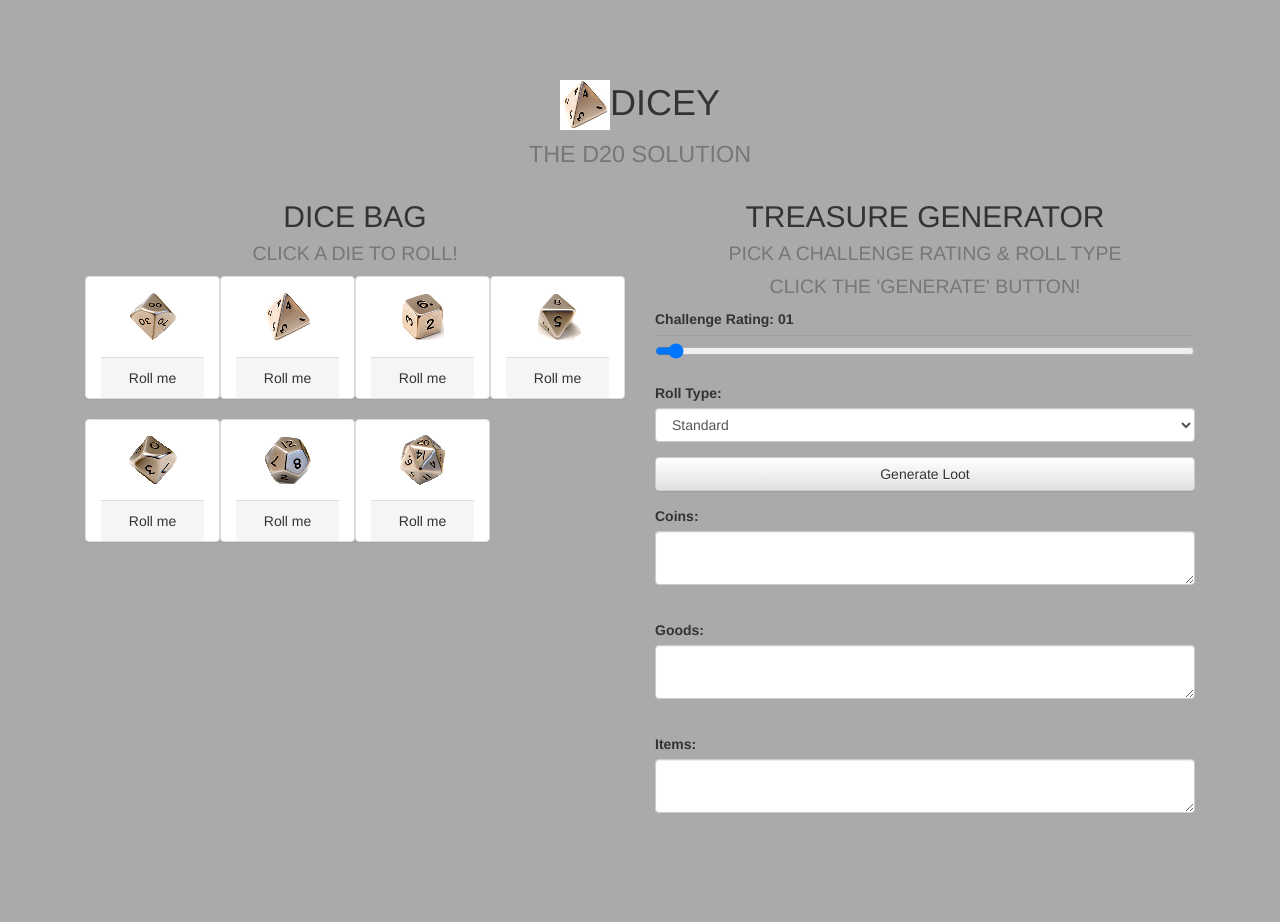
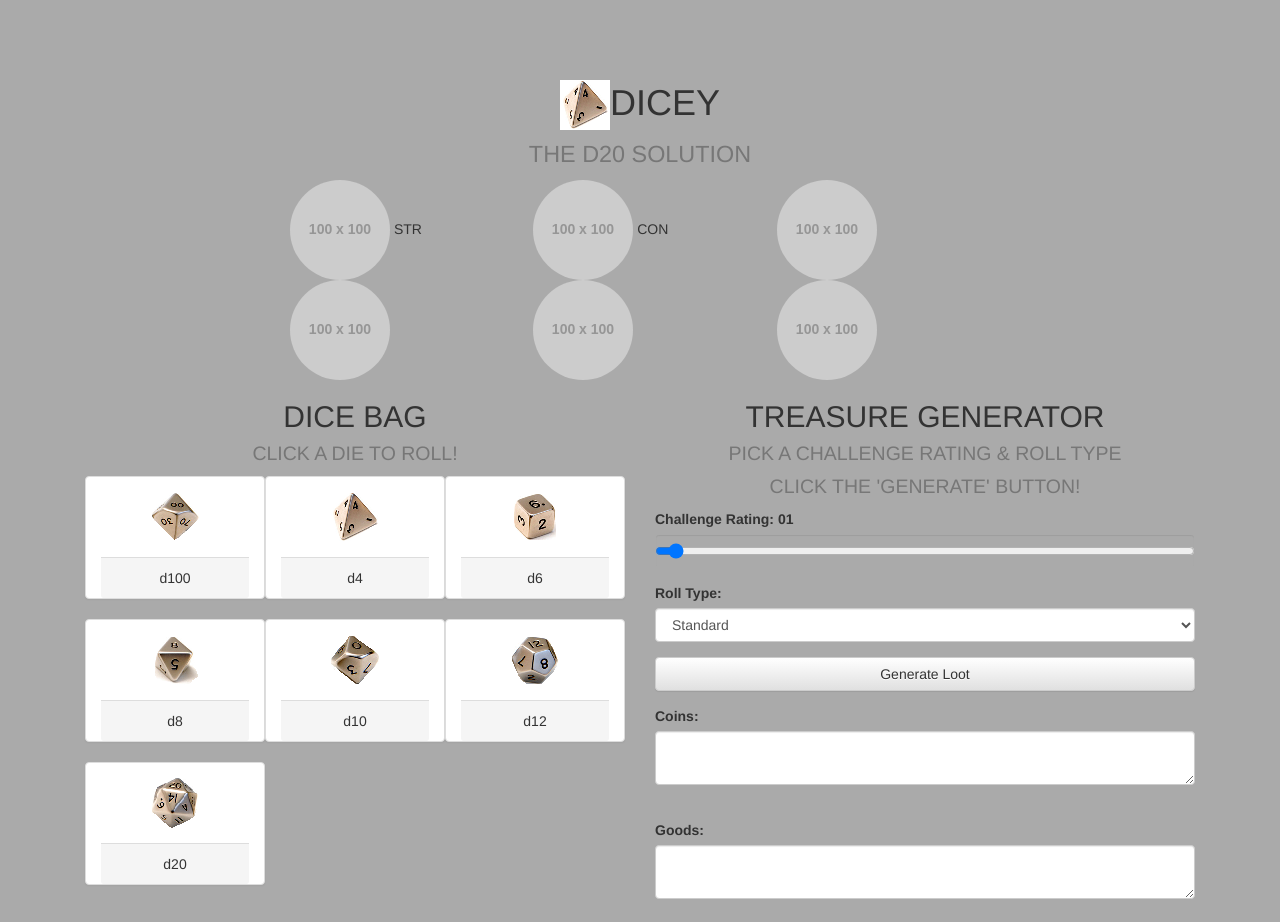
Before and after one commit to SamuelBristol/JS-Dicey, a website: page client/index.html in a window 1280 px wide. Shown: the top 922 px of the page. Before the commit the page ends 848 px from the top, so only its background shows below. Drawn offline with nearby package versions, Linux system fonts and the light colour scheme; placeholder pictures from the web are drawn by us.

Commit message:
Add CSS for Stat Roller. Need to position inner text properly. Modify text on Dice Bag to show what die is being rolled during the ROLLING text.

```diff
--- a/client/index.html
+++ b/client/index.html
@@ -40,63 +40,116 @@
     input::-webkit-inner-spin-button {
         -webkit-appearance: none;
     }
+
+	/* Responsive CSS for circles and vertically aligned text
+	   Author: https://github.com/littledice
+	   From: http://littledice.me/2014/04/16/responsive-circles-with-css/
+	   Date Gathered: 12/2/2015
+	*/
+	.circle {
+		margin-left: auto;
+		margin-right: auto;
+		border-radius: 50%;
+		width: 100%;
+		position: relative;
+	}
+
+	.circle:before {
+		content: "";
+		display: block;
+		padding-top: 100%;
+	}
+
+	.circle-inner {
+		position: absolute;
+		top: 0;
+		left: 0;
+		bottom: 0;
+		right: 0;
+		text-align: center;
+	}
   </style>
 </head>
 <body class="container">
 
   <h1 class="text-center text-uppercase"><img src="img/d4.png" />Dicey<br /><small>The D20 Solution</small></h1>
 
+  <form id="attributeRoller" class="form col-xs-12 col-sm-8 col-sm-offset-2" role="form">
+
+	<div class="col-xs-4">
+		<img src="http://placehold.it/100x100" class="img-circle" />
+		<span class="attribute text-center">STR</span>
+	</div>
+	<div class="col-xs-4">
+		<img src="http://placehold.it/100x100" class="img-circle" />
+		<span class="attribute text-center">CON</span>
+	</div>
+	<div class="col-xs-4">
+		<img src="http://placehold.it/100x100" class="img-circle" />
+	</div>
+	<div class="col-xs-4">
+		<img src="http://placehold.it/100x100" class="img-circle" />
+	</div>
+	<div class="col-xs-4">
+		<img src="http://placehold.it/100x100" class="img-circle" />
+	</div>
+	<div class="col-xs-4">
+		<img src="http://placehold.it/100x100" class="img-circle" />
+	</div>
+
+  </form>
+
   <form id="diceBag" class="form col-xs-12 col-sm-6" role="form">
 
     <h2 class="text-center text-uppercase">Dice Bag<br /><small>Click a die to roll!</small></h2>
 
-    <div id="d100" class="col-xs-4 col-sm-3 panel panel-default">
-      <div class="panel-body">
-        <img class="center-block" src="img/d100.png" />
-      </div>
-      <div class="panel-footer text-center">Roll me</div>
+    <div id="d100" class="col-xs-6 col-md-4 panel panel-default">
+        <div class="panel-body">
+          <img class="center-block" src="img/d100.png" />
+        </div>
+        <div class="panel-footer text-center">d100</div>
     </div>
 
-    <div id="d4" class="col-xs-4 col-sm-3 panel panel-default">
+    <div id="d4" class="col-xs-6 col-md-4 panel panel-default">
       <div class="panel-body">
         <img class="center-block" src="img/d4.png" />
       </div>
-      <div class="panel-footer text-center">Roll me</div>
+      <div class="panel-footer text-center">d4</div>
     </div>
 
-    <div id="d6" class="col-xs-4 col-sm-3 panel panel-default">
+    <div id="d6" class="col-xs-6 col-md-4 panel panel-default">
       <div class="panel-body">
         <img class="center-block" src="img/d6.png" />
       </div>
-      <div class="panel-footer text-center">Roll me</div>
+      <div class="panel-footer text-center">d6</div>
     </div>
 
-    <div id="d8" class="col-xs-4 col-sm-3 panel panel-default">
+    <div id="d8" class="col-xs-6 col-md-4 panel panel-default">
       <div class="panel-body">
         <img class="center-block" src="img/d8.png" />
       </div>
-      <div class="panel-footer text-center">Roll me</div>
+      <div class="panel-footer text-center">d8</div>
     </div>
 
-    <div id="d10" class="col-xs-4 col-sm-3 panel panel-default">
+    <div id="d10" class="col-xs-6 col-md-4 panel panel-default">
       <div class="panel-body">
         <img class="center-block" src="img/d10.png" />
       </div>
-      <div class="panel-footer text-center">Roll me</div>
+      <div class="panel-footer text-center">d10</div>
     </div>
 
-    <div id="d12" class="col-xs-4 col-sm-3 panel panel-default">
+    <div id="d12" class="col-xs-6 col-md-4 panel panel-default">
       <div class="panel-body">
         <img class="center-block" src="img/d12.png" />
       </div>
-      <div class="panel-footer text-center">Roll me</div>
+      <div class="panel-footer text-center">d12</div>
     </div>
 
-    <div id="d20" class="col-xs-4 col-sm-3 panel panel-default">
+    <div id="d20" class="col-xs-6 col-md-4 panel panel-default">
       <div class="panel-body">
         <img class="center-block" src="img/d20.png" />
       </div>
-      <div class="panel-footer text-center">Roll me</div>
+      <div class="panel-footer text-center">d20</div>
     </div>
 
   </form>
@@ -501,7 +554,7 @@
     var footerText = rollDice(numDice, dieType);
     var $footer = $(this).children('div.panel-footer');
 
-    $footer.text("ROLLING");
+    $footer.text("Rolling d" + dieType);
 
     $footer.fadeOut('slow', function(){
       $footer.text(footerText).stop().fadeIn('slow');
```
